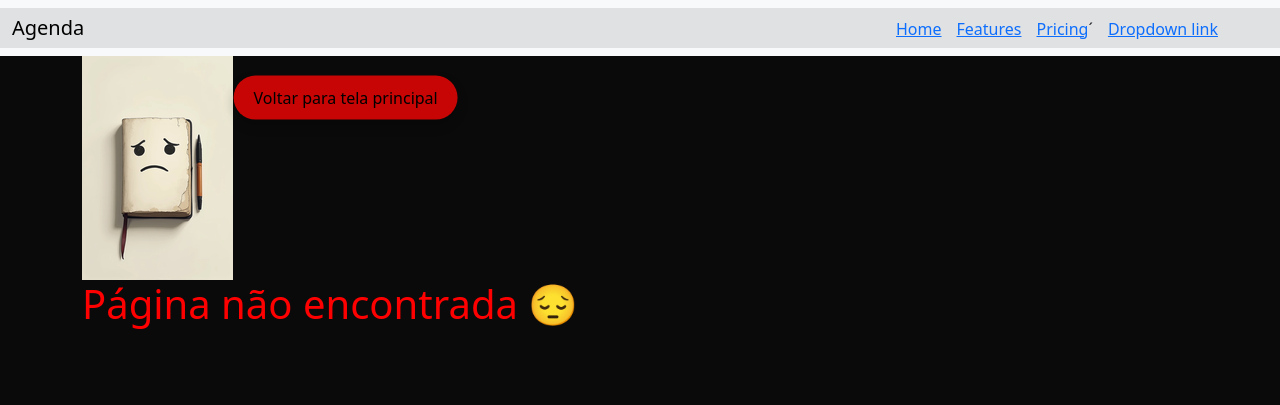
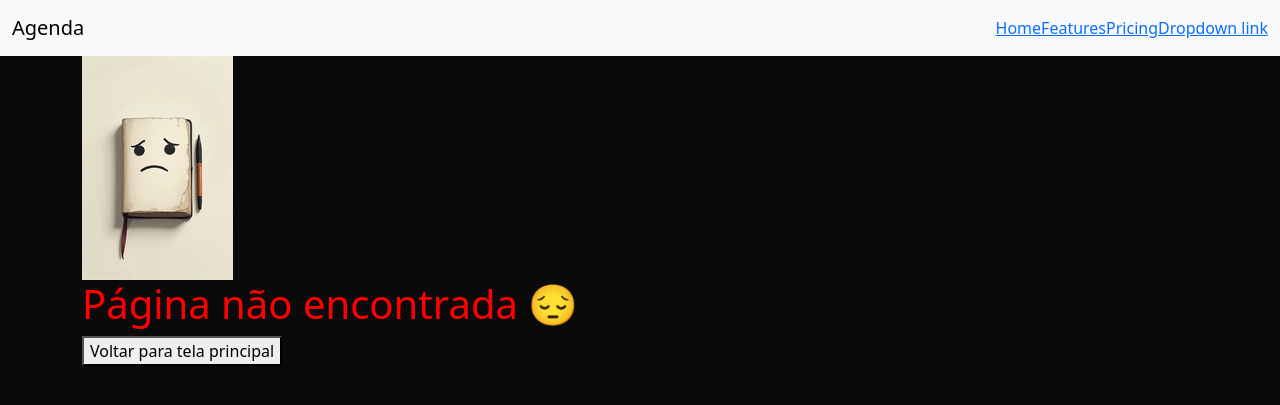
Before and after one commit to PC-Pedro/Comunicacao, a PHP site: page /Comunicacao/index.php?pg=index in a window 1280 px wide. Shown: the top 405 px of the page. Run offline with PHP 8.4, Linux system fonts and the light colour scheme; a stand-in replaces the project's code that opens the database connection; some libraries are stand-ins or nearby versions.

Commit message:
#main# Melhoria da tela principal e do cabecalho

```diff
--- a/View/error/404.php
+++ b/View/error/404.php
@@ -11,7 +11,7 @@
 <img src="./public/assets/imagem/agenda_error.png">
 
 
-<h1>Página não encontrada 😔</h1>
+<h1 class="h1-not-found">Página não encontrada 😔</h1>
 
 <a href="<?= URL."index.php?pg=home"?>">
     <button>Voltar para tela principal</button>
@@ -27,30 +27,13 @@
         background-color: rgb(10, 10, 10);
     }
 
-    h1{
+    .h1-not-found{
+
         color: red;
 
     }
 
-    button{
 
-    padding: 10px 20px;
-    font-size: 16px;
-    background-color: rgb(200, 5, 5);
-    color: #000000;
-    border: none;
-    float: center;
-    border-radius: 30px;
-    cursor: pointer;
-    text-decoration: none;
-    box-shadow: 0 6px 12px rgba(0, 0, 0, 0.2);
-    transition: backgroud 0.3s, box-shadow 0.3s, transform 0.3s;
-    position: absolute;
-    top: 10%;
-    left: 20%;
-    transform: translate(-10%, -10%);
-
-    }
 
   </style>
  <!-- ./codigo css aqui -->
--- a/View/templates/cabecalho.php
+++ b/View/templates/cabecalho.php
@@ -6,6 +6,7 @@
 
     <title><?= TITULO_DO_PROJETO ?></title>
   <link href="<?= ASSETS?>css/bootstrap.min.css" rel='stylesheet'>
+  <link href="<?= ASSETS?>css/navbar.css" rel='stylesheet'>
 
 </head>
 
@@ -13,23 +14,23 @@
 
 <nav class="navbar navbar-expand-lg bg-body-tertiary">
   <div  id="navbar" class="container-fluid">
-    <a class="navbar-brand" href="#">Agenda</a>
+    <a class="navbar-brand" href="<?= URL."index.php?pg=home"?>">Agenda</a>
     <button class="navbar-toggler" type="button" data-bs-toggle="collapse" data-bs-target="#navbarNavDropdown" aria-controls="navbarNavDropdown" aria-expanded="false" aria-label="Toggle navigation">
       <span class="navbar-toggler-icon"></span>
     </button>
-    <div class="collapse navbar-collapse" id="navbarNavDropdown">
+    <div class="container-fluid-button" id="navbarNavDropdown">
       <ul class="navbar-nav">
         <li class="nav-item">
-          <a class="<?= URL."index.php?pg=home"?>" aria-current="page" href="#">Home</a>
+          <a class="" aria-current="page" href="<?= URL."index.php?pg=home"?>">Home</a>
         </li>
         <li class="nav-item">
-          <a class="<?= URL."index.php?pg=cadastro-pessoa"?>" href="#">Features</a>
+          <a class="" href="<?= URL."index.php?pg=cadastro-pessoa"?>">Features</a>
         </li>
         <li class="nav-item">
-          <a class="<?= URL."index.php?pg=home"?>" href="#">Pricing</a>´
+          <a class="" href="<?= URL."index.php?pg=home"?>">Pricing</a>
         </li>
         <li class="nav-item dropdown">
-          <a class="<?= URL."index.php?pg=home"?>" href="#" role="button" data-bs-toggle="dropdown" aria-expanded="false">
+          <a class="" href="<?= URL."index.php?pg=home"?>" role="button" data-bs-toggle="dropdown" aria-expanded="false">
             Dropdown link
           </a>
           <ul class="dropdown-menu">
@@ -45,21 +46,6 @@
 
 <style>
 
-div#navbar{
-
-background-color: rgba(10, 10, 10, 0.1);
-}
-
-div#navbarNavDropdown{
-
-position: absolute;
-top: 30%;
-left: 70%;
-}
-
-.navbar-nav .nav-item {
-  margin-right: 15px;
-}
 
 </style>
 <!-- Inicia o container, e é fechado dentro do rodapé -->
```
Also changed, not shown: View/home/index.php (+12 -10 lines), public/assets/css/agenda.css, public/assets/css/navbar.css (added).
